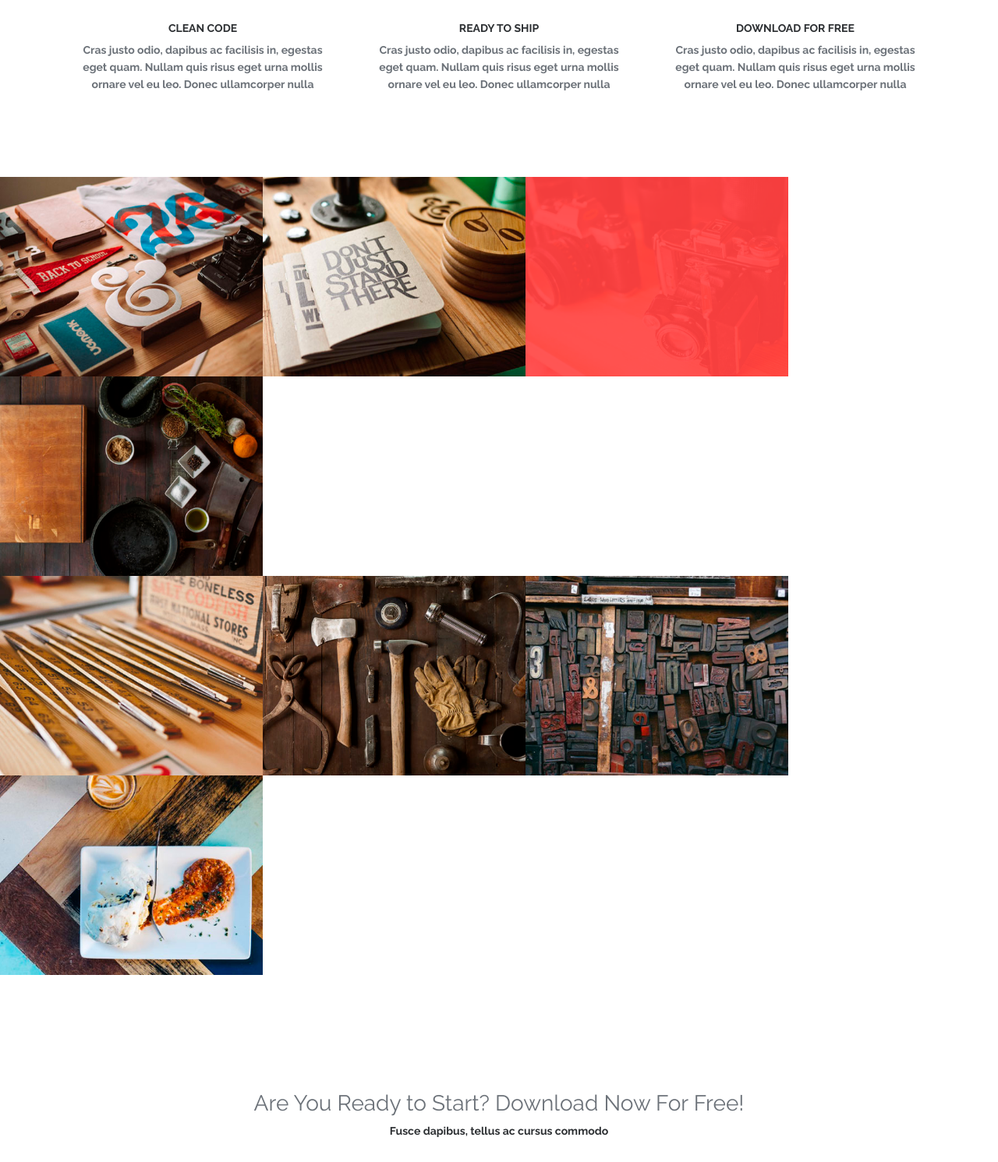
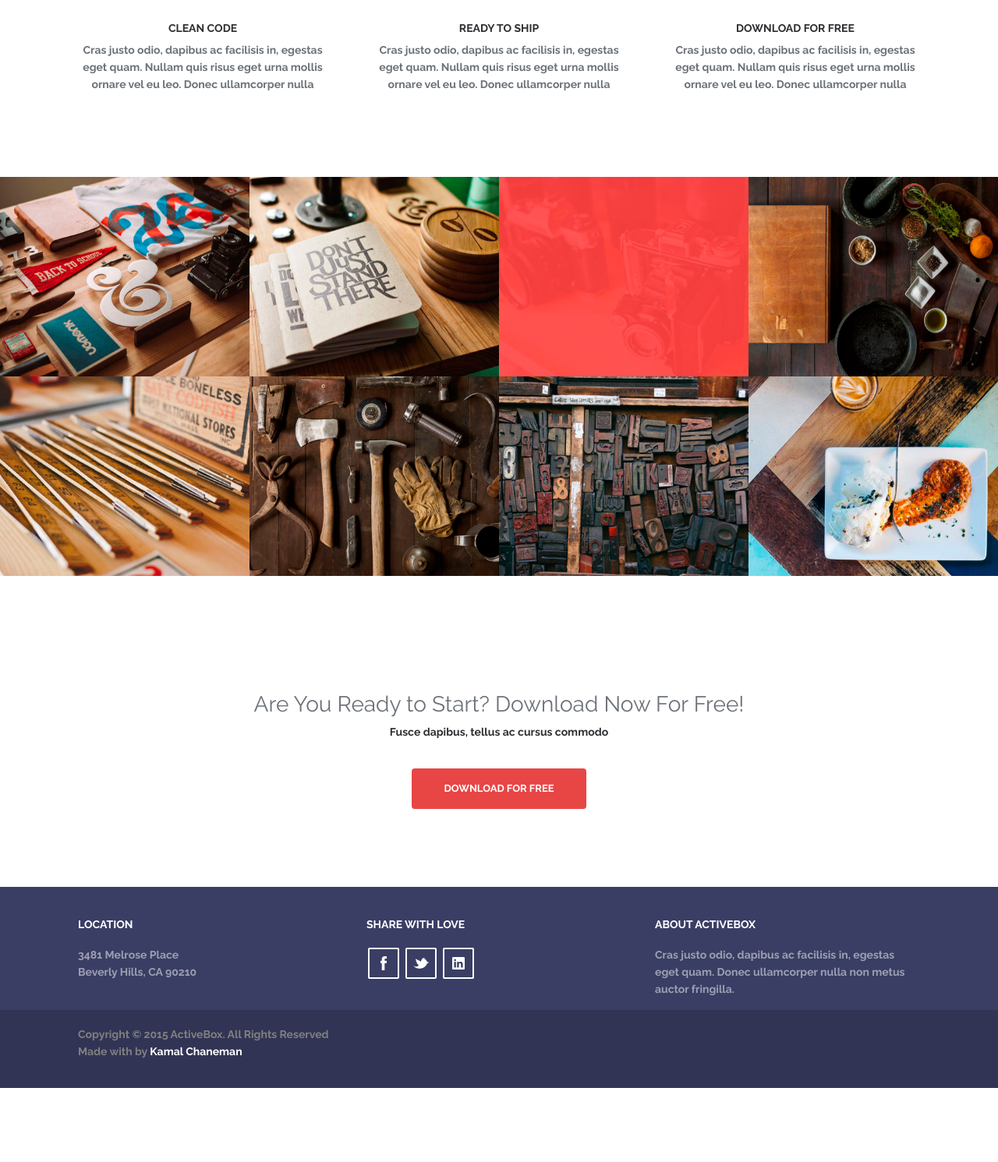
Before and after one commit to karenmanzur/SmoothOperators-Desarrollo-Web, a PHP site: page / in a window 1280 px wide. Shown: the part 1213-2704 px from the top of the page at 78% size. After the commit the page ends 2609 px from the top, so only its background shows below. Run offline with PHP 8.4, Linux system fonts and the light colour scheme; some libraries are stand-ins or nearby versions.

Commit message:
Update estilo.css

```diff
--- a/css/estilo.css
+++ b/css/estilo.css
@@ -8,7 +8,7 @@ header{
   width: 100%;
 }
 .img-width{
-  width: 337px;
+  width: 25%;
   height: 256px;
 }
 .text-0{
```
